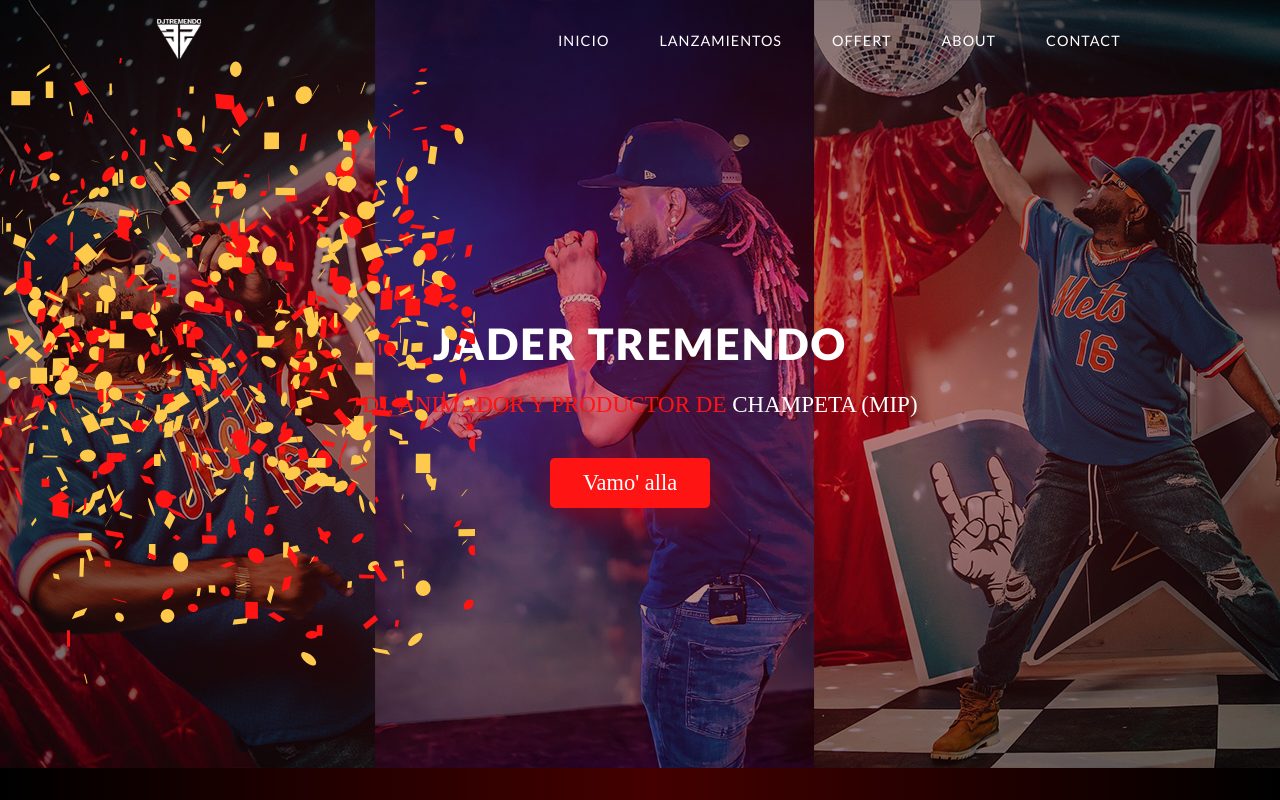
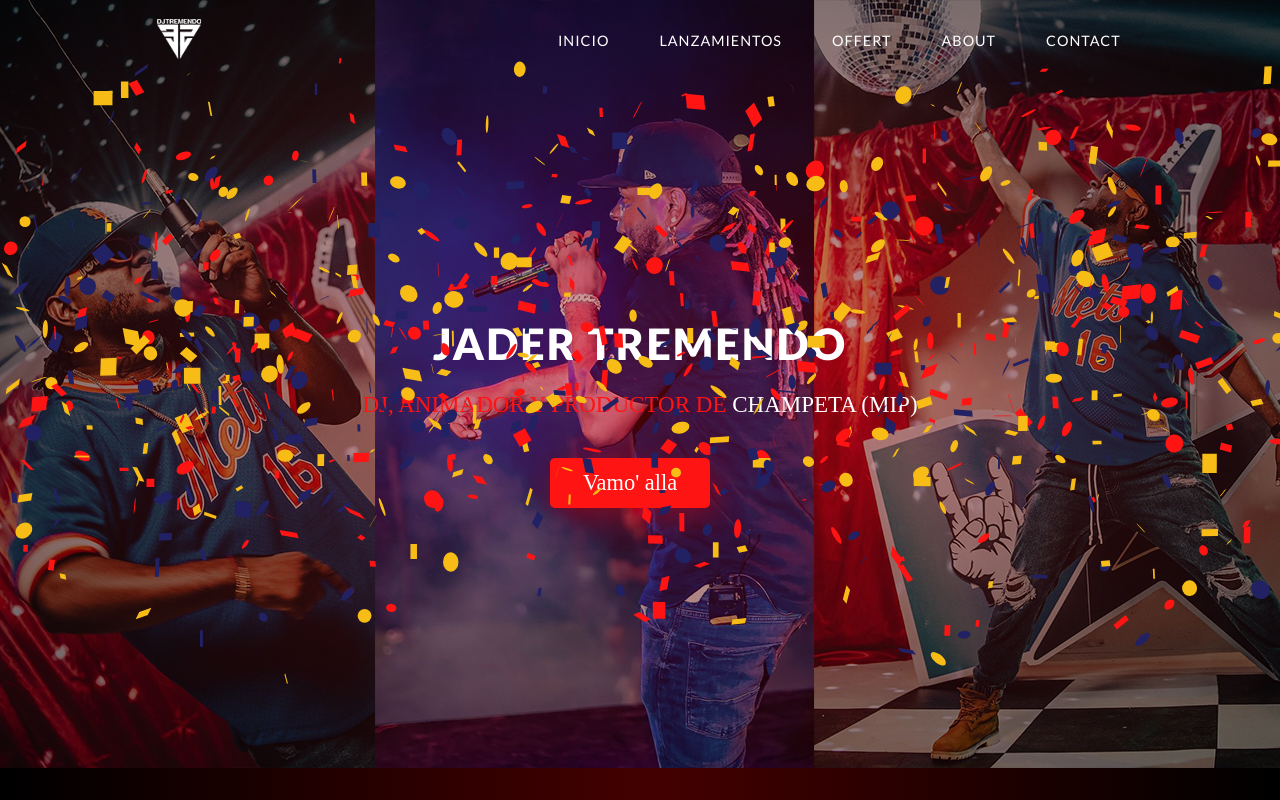
Before and after one commit to HEVERHD/jadertremendo, a React (Create React App) app: page / in a window 1280 px wide. Shown: the top 800 px of the page. Built offline with nearby package versions, Linux system fonts and the light colour scheme.

Commit message:
finishLaunch

```diff
--- a/src/App.jsx
+++ b/src/App.jsx
@@ -28,14 +28,14 @@ function App() {
 
 {isConfettiVisible && (
         <Confetti
-          width={475}
-          height={4050}
+          width={window.innerWidth}
+          height={window.innerHeight}
           recycle={false}
           numberOfPieces={1000}
           run={isConfettiVisible}
           onAnimationEnd={hideConfetti}
           friction={0.95}
-          colors={['#FF1414', '#ffc94b']}
+          colors={['#FF1414', '#222163'," #F7BD16"]}
 
 
         />
```
